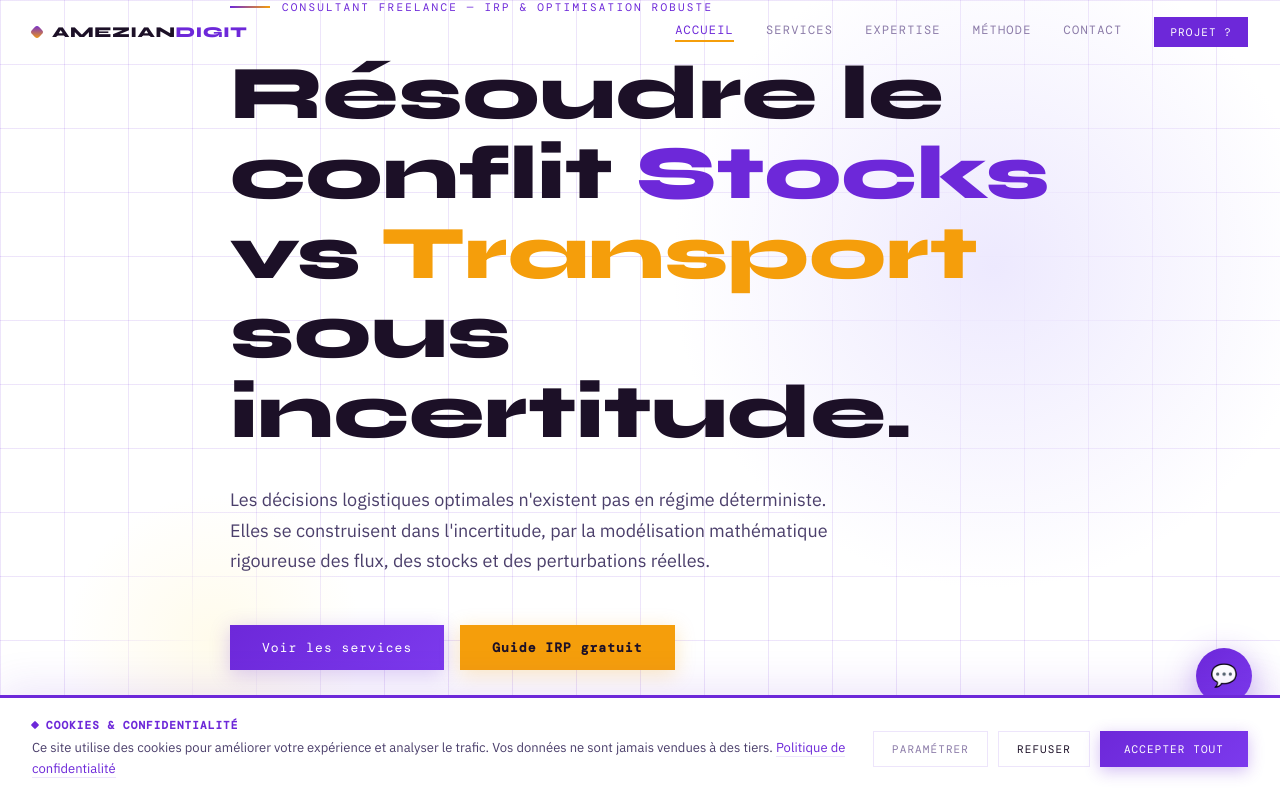
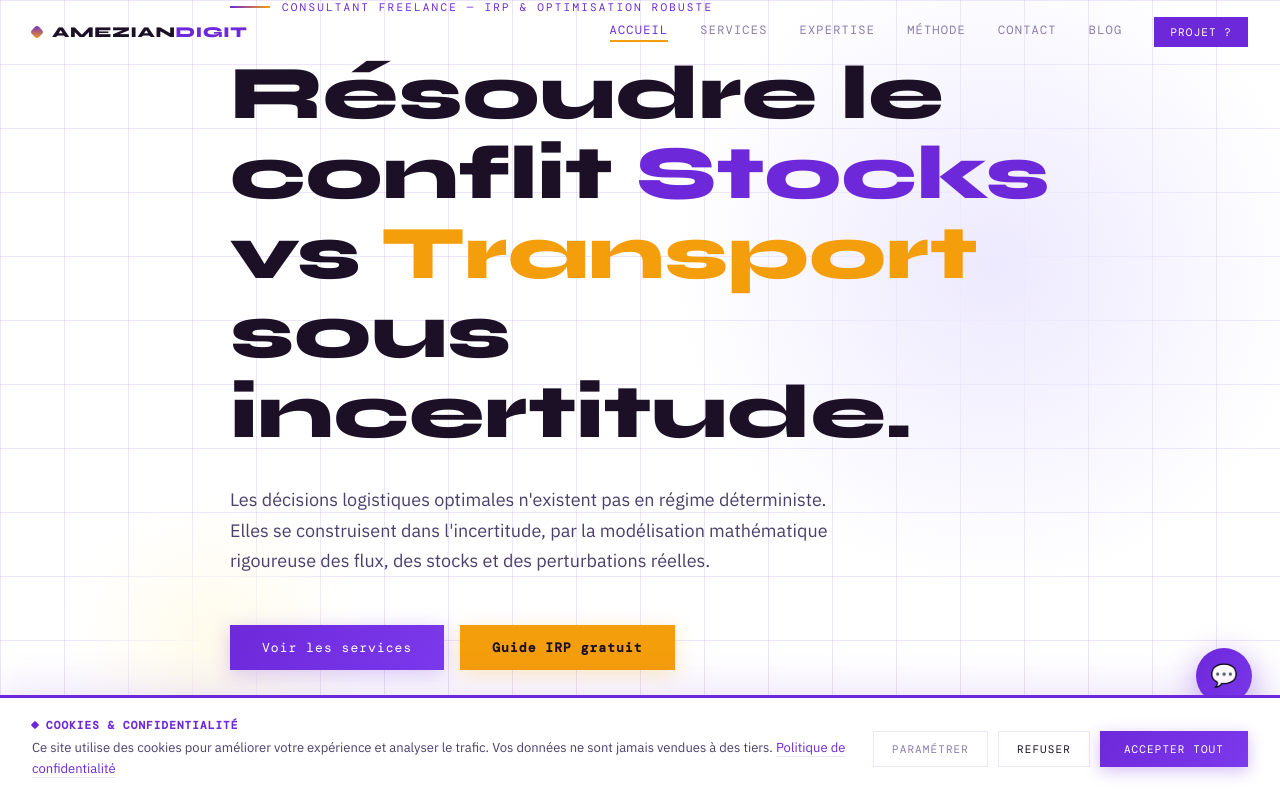
Before and after one commit to yaogil/ameziandigit-web, a React (Vite) app: page / in a window 1280 px wide. Shown: the top 798 px of the page. Built offline with nearby package versions, Linux system fonts and the light colour scheme.

Commit message:
feat: lien Blog dans la navigation

```diff
--- a/src/App.jsx
+++ b/src/App.jsx
@@ -319,6 +319,12 @@ function Nav({ active, onChatOpen }) {
               {l.label}
             </a>
           ))}
+          <a href="/blog" style={{ fontFamily: "'DM Mono', monospace", fontSize: 12, letterSpacing: "0.1em", textTransform: "uppercase", color: C.muted, textDecoration: "none", borderBottom: "2px solid transparent", paddingBottom: 2, transition: "color 0.2s" }}
+            onMouseEnter={(e) => { e.target.style.color = C.violet; e.target.style.borderBottomColor = C.yellow; }}
+            onMouseLeave={(e) => { e.target.style.color = C.muted; e.target.style.borderBottomColor = "transparent"; }}
+          >
+            Blog
+          </a>
           <button onClick={onChatOpen} style={{ fontFamily: "'DM Mono', monospace", fontSize: 11, letterSpacing: "0.1em", padding: "8px 16px", backgroundColor: C.violet, color: C.white, border: "none", cursor: "pointer" }}>
             PROJET ?
           </button>
```
